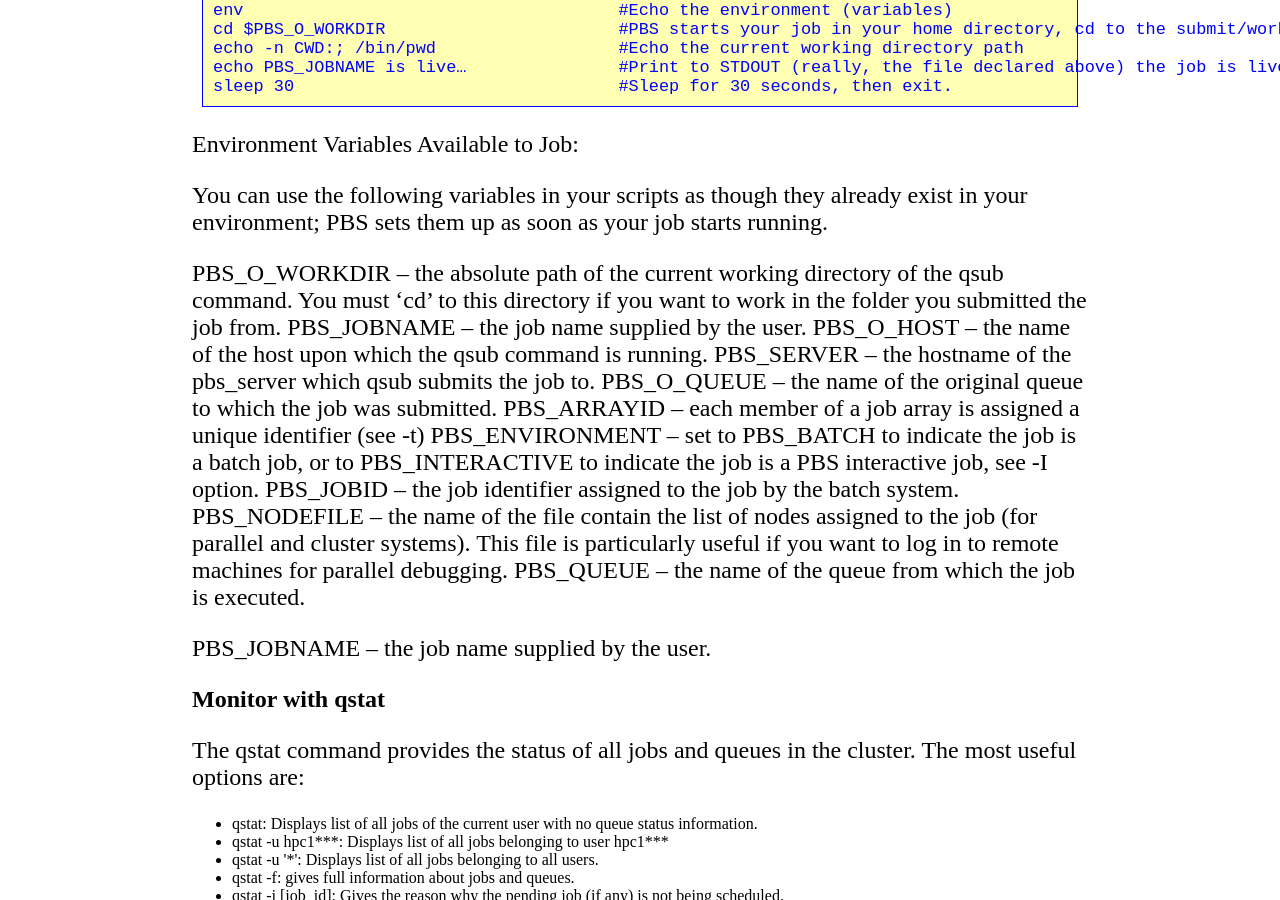
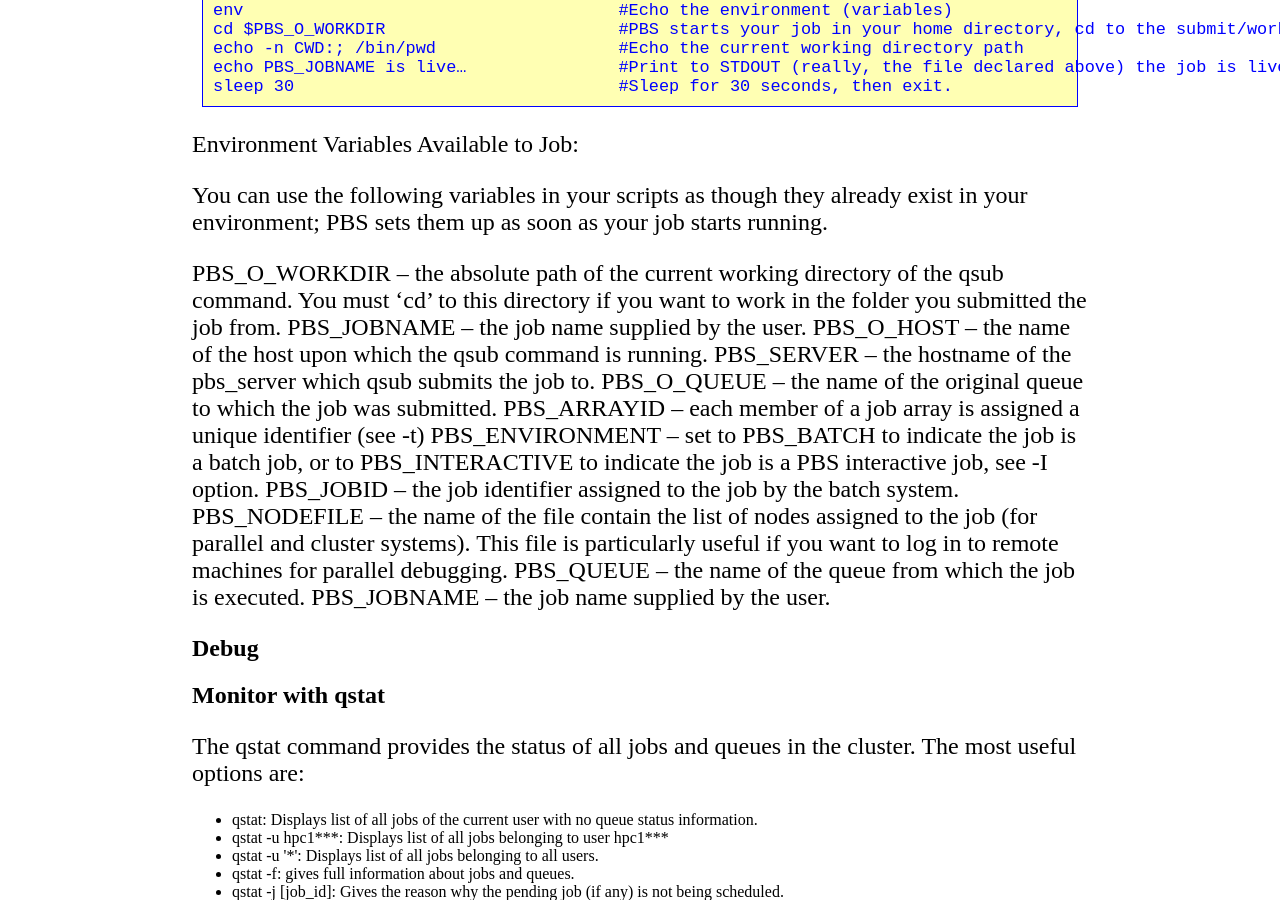
Before and after one commit to lybird300/lybird300.github.io, a Jekyll site: the page built from _posts/2015-6-26-work-with-cluster.md, in a window 1280 px wide and 900 px high, scrolled down 529 px. Built offline with Jekyll 4.4.1, drawn with Linux system fonts in a browser that asks for light colours.

Commit message:
Update 2015-6-26-work-with-cluster.md

```diff
--- a/_posts/2015-6-26-work-with-cluster.md
+++ b/_posts/2015-6-26-work-with-cluster.md
@@ -33,8 +33,9 @@ PBS_ENVIRONMENT – set to PBS_BATCH to indicate the job is a batch job, or to P
 PBS_JOBID – the job identifier assigned to the job by the batch system.
 PBS_NODEFILE – the name of the file contain the list of nodes assigned to the job (for parallel and cluster systems). This file is particularly useful if you want to log in to remote machines for parallel debugging.
 PBS_QUEUE – the name of the queue from which the job is executed.
+PBS_JOBNAME – the job name supplied by the user.
 
-PBS_JOBNAME – the job name supplied by the user.
+<h2>Debug </h2>
 <h2>Monitor with qstat</h2>
 The qstat command provides the status of all jobs and queues in the cluster. The most useful options are:
 <ul>
```
